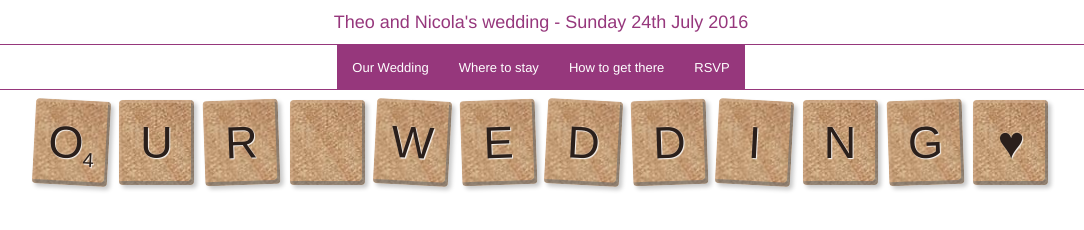
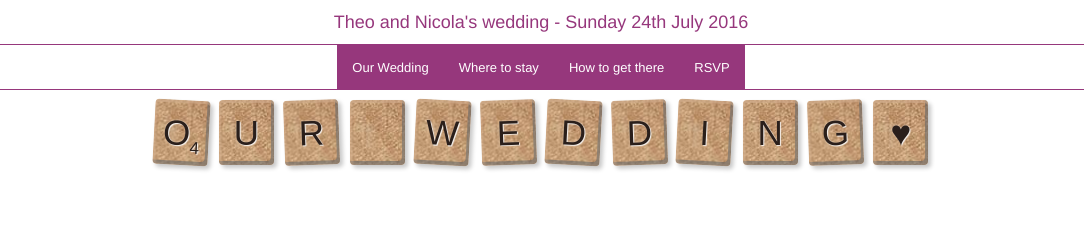
Before and after one commit to theonicolaou/theoandnicolawedding, a website: page index.html in a window 1280 px wide. Shown: the whole page, without its empty margins (99-1183 px from the left). Drawn offline with Linux system fonts and the light colour scheme.

Commit message:
Adjust scrabble tiles across breakpoints

```diff
--- a/css/styles.css
+++ b/css/styles.css
@@ -13,25 +13,40 @@ body {
   .tnwedding--nav-bar .tnwedding--off-canvas-toggle {
     border-right-color: #96377C; }
 
+.cs-text {
+  clear: both; }
   .cs-text .letter {
-  width: 75px;
-  height: 85px;
-  display: inline-block;
-  background: #d5b292;
-  background-image: url(../images/scrabble-tile-dark-bg.jpg);
-  background-repeat: no-repeat;
+    background: #d5b292 url("../images/scrabble-tile-dark-bg.jpg") no-repeat scroll 0 0;
+    border-radius: 4px;
+    box-shadow: 3px 3px 4px #c8c8c8, 3px 0 2px rgba(213, 178, 146, 0.4) inset, 0 3px 0 rgba(213, 178, 146, 0.5) inset, -3px -4px 0 rgba(107, 107, 107, 0.6) inset;
     color: #2a1f1b;
-  border-radius: 4px;
-  font-size: 45px;
+    cursor: default;
+    display: block;
+    float: left;
+    font-family: "Spinnaker",Arial,sans-serif;
+    font-size: 20px;
     font-weight: 400;
-  line-height: 85px;
+    height: 35px;
+    line-height: 32px;
     margin: 10px 3px;
     text-align: center;
-  cursor: default;
-  font-family: "Spinnaker", Arial, sans-serif;
     text-shadow: 1px 1px 1px rgba(255, 255, 255, 0.9), 0 -1px 1px rgba(255, 255, 255, 0.2);
     text-transform: uppercase;
-  box-shadow: 3px 3px 4px #c8c8c8, inset 3px 0 2px rgba(213, 178, 146, 0.4), inset 0 3px 0px rgba(213, 178, 146, 0.5), inset -3px -4px 0px rgba(107, 107, 107, 0.6); }
+    width: 35px; }
+    @media screen and (min-width: 640px) {
+      .cs-text .letter {
+        width: 40px;
+        height: 47px;
+        display: inline-block;
+        float: none;
+        font-size: 24px;
+        line-height: 47px; } }
+    @media screen and (min-width: 768px) {
+      .cs-text .letter {
+        width: 55px;
+        height: 65px;
+        font-size: 35px;
+        line-height: 65px; } }
 
 .space {
   width: 90px;
@@ -51,10 +66,14 @@ body {
   box-shadow: 3px 3px 4px rgba(107, 107, 107, 0.8), inset 3px 0 2px rgba(255, 255, 255, 0.4), inset 0 3px 0px rgba(255, 255, 255, 0.5), inset -2px -3px 0px rgba(143, 128, 82, 0.6); }
 
 .number {
-  font-size: 20px;
+  font-size: 15px;
   position: relative;
   right: 0;
-  top: 8px; }
+  top: 5px; }
+  @media screen and (min-width: 768px) {
+    .number {
+      font-size: 17px;
+      top: 8px; } }
 
 .nw {
   transform: rotate(3deg); }
@@ -62,4 +81,19 @@ body {
 .ne {
   transform: rotate(-2deg); }
 
+.end-letter {
+  margin-right: 20px !important; }
+
+.end-letter__mobile-only {
+  margin-right: 20px !important; }
+  @media screen and (min-width: 768px) {
+    .end-letter__mobile-only {
+      margin-right: 0 !important; } }
+
+.new-word {
+  clear: both; }
+  @media screen and (min-width: 480px) {
+    .new-word {
+      clear: none; } }
+
 /*# sourceMappingURL=styles.css.map */
```
Also changed, not shown: 1 other file. Lines whose indentation alone changed are shown as unchanged.
